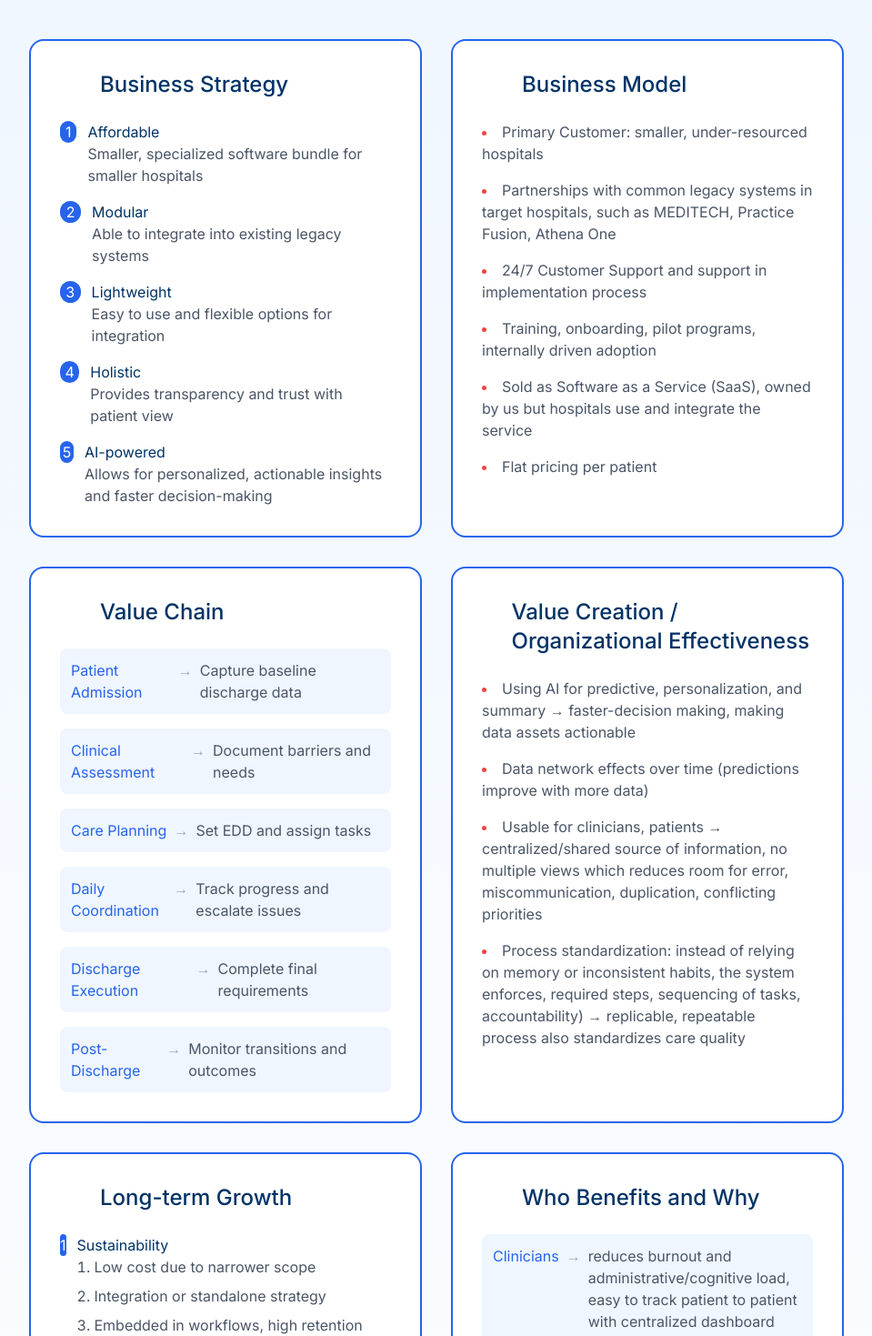
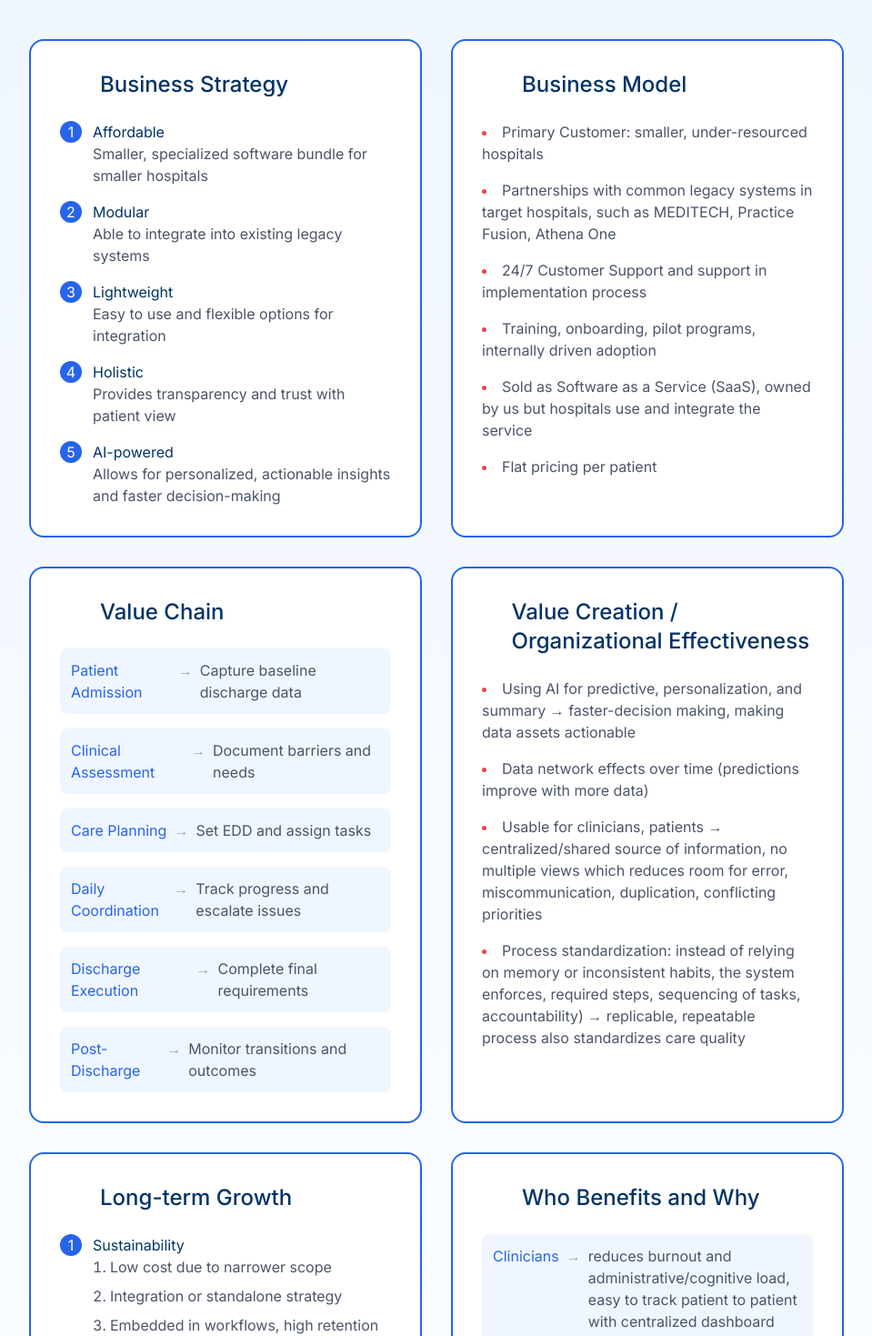
Before and after one commit to maybe-yiyi/67250_peopleproject, a SvelteKit app: page / in a window 1280 px wide. Shown: the part 4280-5749 px from the top of the page at 91% size, without its empty margins (160-1119 px from the left). Built offline with nearby package versions, Linux system fonts and the light colour scheme; some icons are missing.

Commit message:
fix: circles are no shrink now

```diff
--- a/src/routes/+page.svelte
+++ b/src/routes/+page.svelte
@@ -338,7 +338,9 @@
 						<span class="text-navy text-2xl font-medium">Business Strategy</span>
 					</div>
 					<div class="flex flex-row gap-3">
-						<div class="w-6 h-6 rounded-full bg-blue text-white flex justify-center">1</div>
+						<div class="w-6 h-6 shrink-0 rounded-full bg-blue text-white flex justify-center">
+							1
+						</div>
 						<div class="flex flex-col">
 							<span class="text-navy">Affordable</span>
 							<span class="text-gray"
@@ -347,28 +349,36 @@
 						</div>
 					</div>
 					<div class="flex flex-row gap-3">
-						<div class="w-6 h-6 rounded-full bg-blue text-white flex justify-center">2</div>
+						<div class="w-6 h-6 shrink-0 rounded-full bg-blue text-white flex justify-center">
+							2
+						</div>
 						<div class="flex flex-col">
 							<span class="text-navy">Modular</span>
 							<span class="text-gray">Able to integrate into existing legacy systems </span>
 						</div>
 					</div>
 					<div class="flex flex-row gap-3">
-						<div class="w-6 h-6 rounded-full bg-blue text-white flex justify-center">3</div>
+						<div class="w-6 h-6 shrink-0 rounded-full bg-blue text-white flex justify-center">
+							3
+						</div>
 						<div class="flex flex-col">
 							<span class="text-navy">Lightweight</span>
 							<span class="text-gray">Easy to use and flexible options for integration </span>
 						</div>
 					</div>
 					<div class="flex flex-row gap-3">
-						<div class="w-6 h-6 rounded-full bg-blue text-white flex justify-center">4</div>
+						<div class="w-6 h-6 shrink-0 rounded-full bg-blue text-white flex justify-center">
+							4
+						</div>
 						<div class="flex flex-col">
 							<span class="text-navy">Holistic</span>
 							<span class="text-gray">Provides transparency and trust with patient view</span>
 						</div>
 					</div>
 					<div class="flex flex-row gap-3">
-						<div class="w-6 h-6 rounded-full bg-blue text-white flex justify-center">5</div>
+						<div class="w-6 h-6 shrink-0 rounded-full bg-blue text-white flex justify-center">
+							5
+						</div>
 						<div class="flex flex-col">
 							<span class="text-navy">AI-powered</span>
 							<span class="text-gray"
@@ -464,7 +474,9 @@
 						<span class="text-navy text-2xl font-medium">Long-term Growth</span>
 					</div>
 					<div class="flex flex-row gap-3">
-						<div class="w-6 h-6 rounded-full bg-blue text-white flex justify-center">1</div>
+						<div class="w-6 h-6 shrink-0 rounded-full bg-blue text-white flex justify-center">
+							1
+						</div>
 						<div class="flex flex-col">
 							<span class="text-navy">Sustainability</span>
 							<ol class="list-decimal list-inside space-y-2 text-gray">
@@ -479,7 +491,9 @@
 						</div>
 					</div>
 					<div class="flex flex-row gap-3">
-						<div class="w-6 h-6 rounded-full bg-blue text-white flex justify-center">2</div>
+						<div class="w-6 h-6 shrink-0 rounded-full bg-blue text-white flex justify-center">
+							2
+						</div>
 						<div class="flex flex-col">
 							<span class="text-navy">Modular</span>
 							<ol class="list-decimal list-inside space-y-2 text-gray">
```
